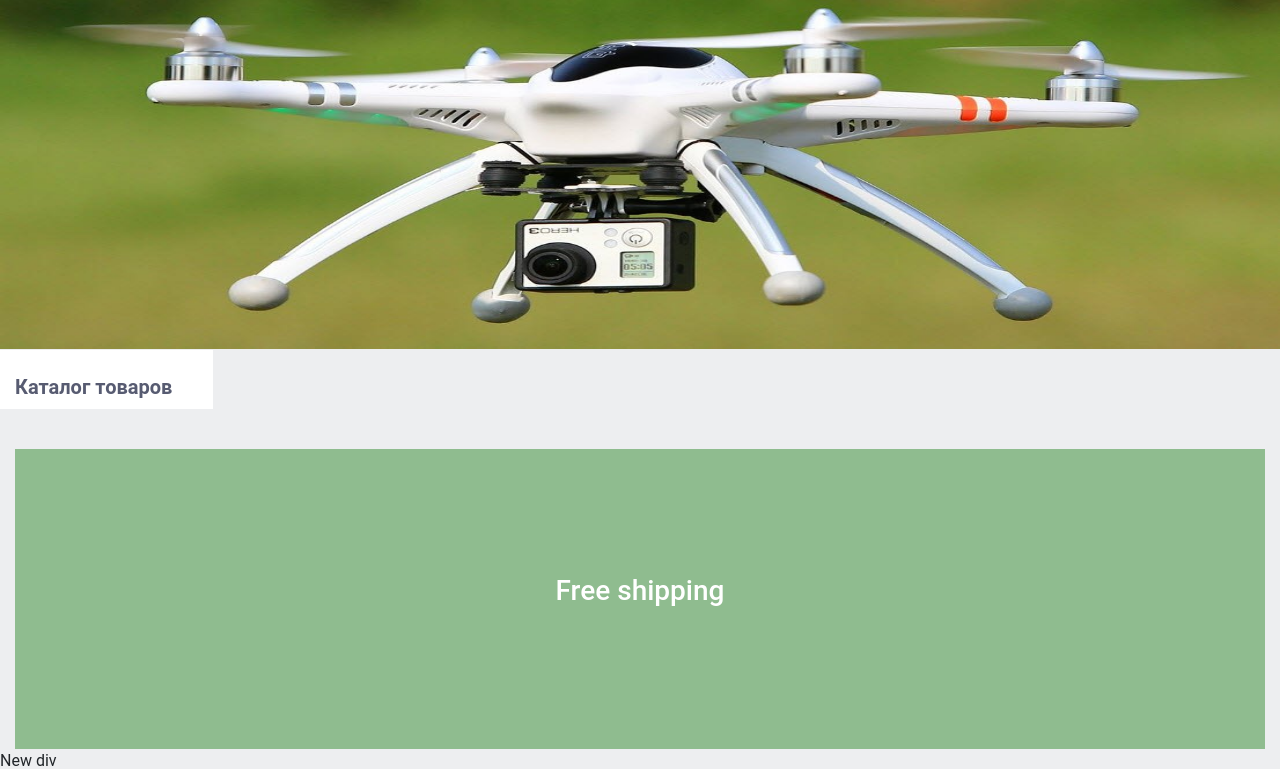
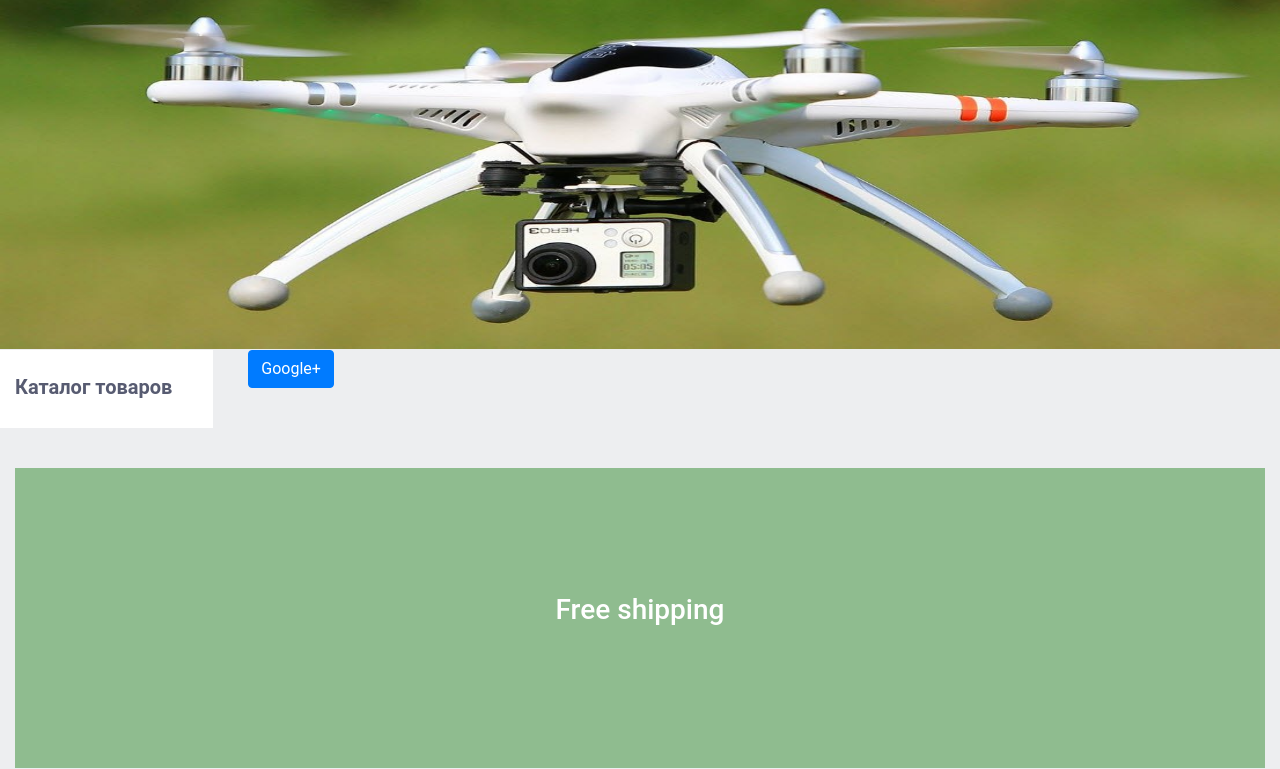
Before and after one commit to Rudavinp/django_dronShop, a Django app: page / in a window 1280 px wide. Shown: the part 229-998 px from the top of the page. Run offline with Django 3.2, Linux system fonts and the light colour scheme; data that the repository does not hold is empty; some libraries are stand-ins or nearby versions.

Commit message:
try with googl+ on home page

```diff
--- a/templates/home/home.html
+++ b/templates/home/home.html
@@ -27,6 +27,9 @@
 				</div>
 				<div class="col-10 workarea product-col-general">
 					<div class="row">
+						<a class="btn btn-primary" href="{% url 'social:begin' 'google-oauth2' %}">
+				 	Google+
+			  	</a>
 						{% for product in products %}
 						<div class="col-lg-3 product-col">
 							<div class="product-elem">
```
Also changed, not shown: 1 other file.
